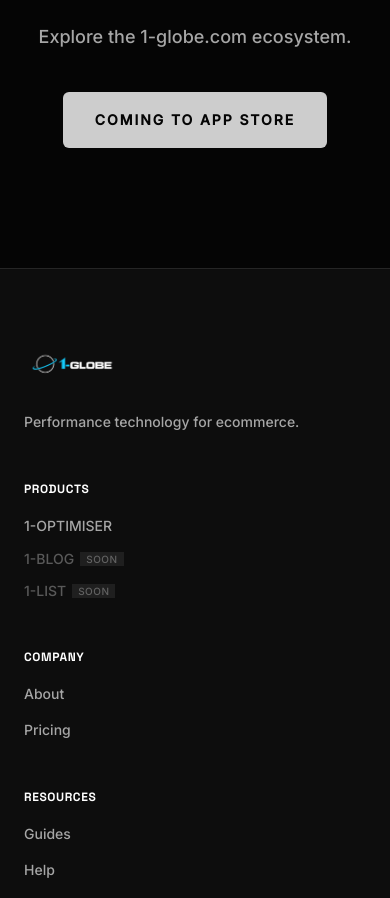
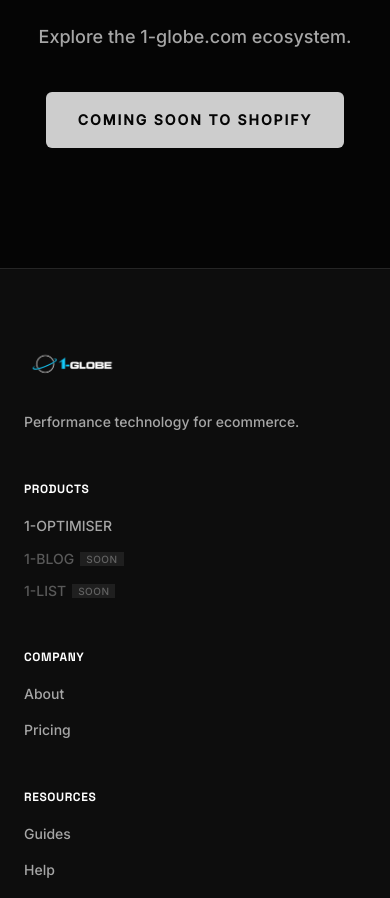
Before and after one commit to shailpoonia/1-globe-next, a Next.js app: page /about in a window 390 px wide. Shown: the part 2151-3049 px from the top of the page. Built offline with nearby package versions, Linux system fonts and the light colour scheme.

Commit message:
fix: finalize visual and mobile launch qa

```diff
--- a/src/components/shared/CtaBand.tsx
+++ b/src/components/shared/CtaBand.tsx
@@ -28,7 +28,7 @@
   italicWord,
   headlinePart2,
   subhead = 'Explore the 1-globe.com ecosystem.',
-  primaryCtaText = 'COMING TO APP STORE',
+  primaryCtaText = 'COMING SOON TO SHOPIFY',
   primaryCtaUrl = "#",
   primaryIsLink = false,
   secondaryCtaText,
```
